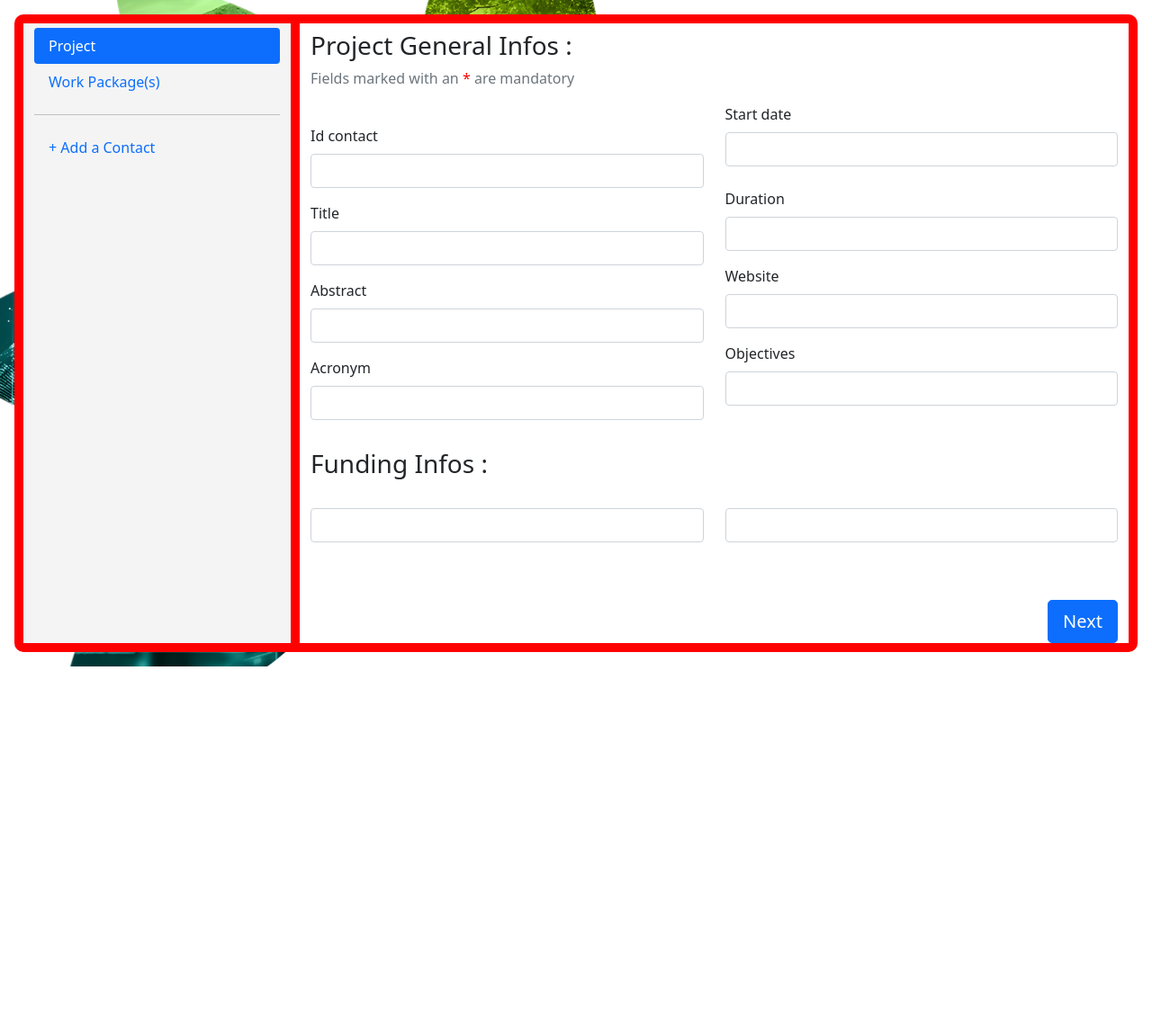
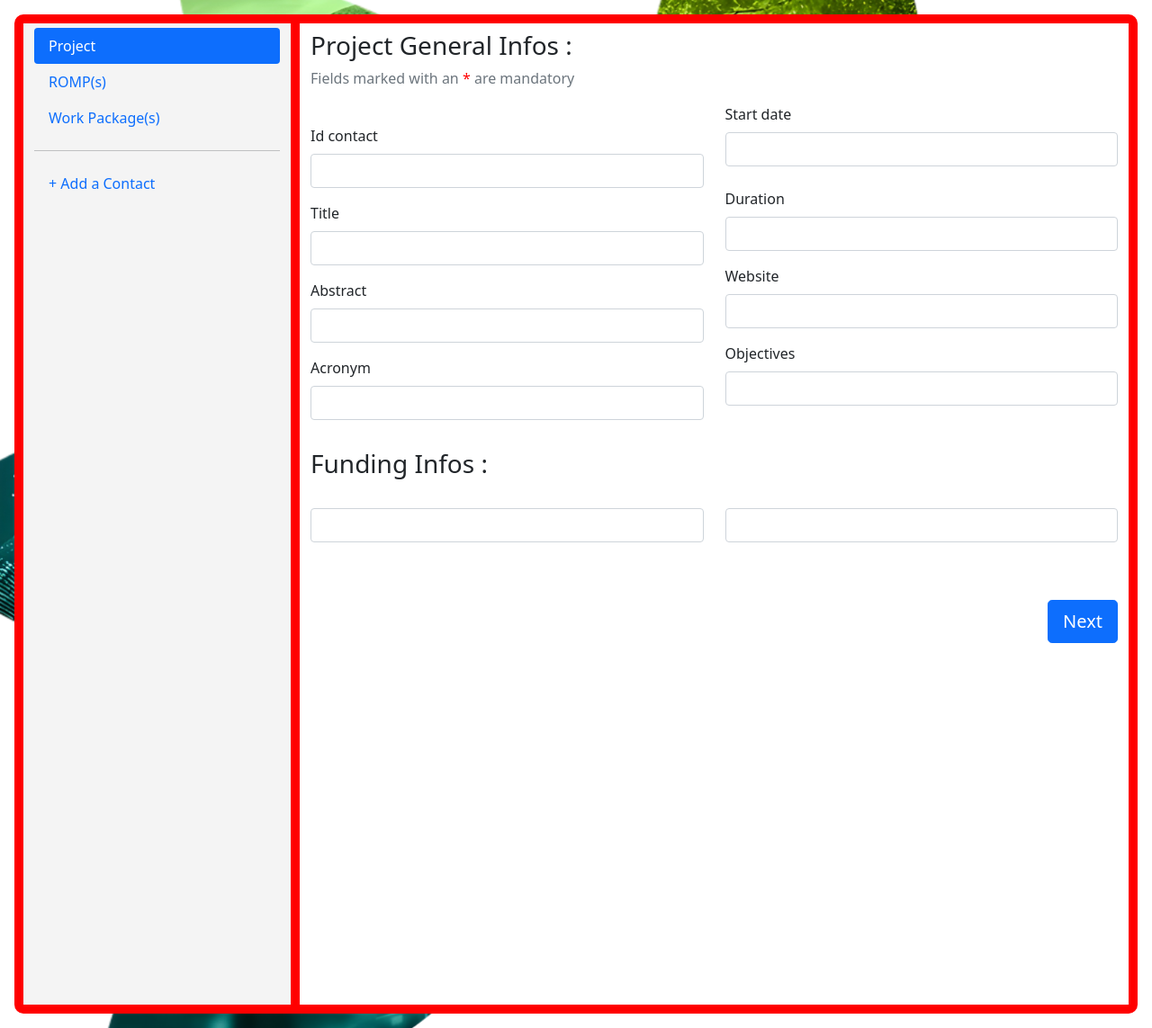
Before and after one commit to erwannSuard/dmp3, a Symfony app: template templates/project/index.html.twig in a window 1280 px wide. Shown: the part 120-1263 px from the top of the page at 90% size. Before the commit the page ends 861 px from the top, so only its background shows below. Run offline with Twig, Linux system fonts and the light colour scheme; the template is opened without the code that fills it, so the values that code supplies are empty; form fields are guessed from the names that the template uses; some libraries are stand-ins or nearby versions.

Commit message:
js dans app js  + corriger wp

```diff
--- a/templates/project/index.html.twig
+++ b/templates/project/index.html.twig
@@ -19,6 +19,13 @@
             display: inline;
         }
     </style>
+    {% block stylesheets %}
+        {{ encore_entry_link_tags('app') }}
+    {% endblock %}
+
+    {% block javascripts %}
+        {{ encore_entry_script_tags('app') }}
+    {% endblock %}
 {% endblock %}
 
 {% block div %}
@@ -28,7 +35,7 @@
             <div class="col-3" style="min-height: 78vh; background-color: #F4F4F4; border-right: solid 10px red; padding-top: 5px;">
                 <div class="nav flex-column nav-pills" id="v-pills-tab" role="tablist" aria-orientation="vertical">
                     <a class="nav-link active" id="v-pills-project-tab" data-toggle="pill" href="#v-pills-project" role="tab" aria-controls="v-pills-project" aria-selected="true">Project</a>
-{#                    <a class="nav-link" id="v-pills-romp-tab" data-toggle="pill" href="#v-pills-romp" role="tab" aria-controls="v-pills-romp" aria-selected="false">ROMP(s)</a>#}
+                    <a class="nav-link" id="v-pills-romp-tab" data-toggle="pill" href="#v-pills-romp" role="tab" aria-controls="v-pills-romp" aria-selected="false">ROMP(s)</a>
                     <a class="nav-link wp" id="v-pills-wp-tab" data-toggle="pill" href="#v-pills-wp" role="tab" aria-controls="v-pills-wp" aria-selected="false">Work Package(s)</a>
                     <hr>
                     <a class="nav-link" id="v-pills-contact-tab" data-toggle="pill" href="#v-pills-contact" role="tab" aria-controls="v-pills-contact" aria-selected="false">+ Add a Contact</a>
@@ -58,38 +65,38 @@
                                 <div class="col-6">{{ form_row (formProject.funding.vars.prototype.grantFunding) }}</div>
                                 <div class="col-6">{{ form_row (formProject.funding.vars.prototype.funder) }}</div>
                         </div>
+                        <div class="d-flex justify-content-end mt-5"><button type="button" class="btn btn-primary btn-lg" id="nextROMP">Next</button></div>
+                    </div>
+
+                    <div class="tab-pane fade" id="v-pills-romp" role="tabpanel" aria-labelledby="v-pills-romp-tab" data-controller="tabs" data-tabs-name-value="ROMP">
+                        <h3>ROMP : </h3>
+                        <p class="text-muted">Fields marked with an <span style="color: red">*</span> are mandatory</p>
+                        <nav>
+                            <div class="nav nav-tabs" id="nav-tab-romp" role="tablist" data-tabs-target="links">
+                                <a class="nav-item nav-link active" id="nav-romp-1-tab" data-toggle="tab" href="#nav-romp-1" role="tab" aria-controls="nav-romp-1" aria-selected="true">ROMP n°1</a>
+                                <button type="button" class="nav-item btn btn-primary" id="btnAddRomp" value="romp" data-tabs-target="button" data-action="tabs#openDialog">+ Add a ROMP</button>
+                            </div>
+                        </nav>
+                        <div class="tab-content" id="nav-tabContent-romp" data-tabs-target="content">
+                            <div class="tab-pane fade show active" id="nav-romp-1" role="tabpanel" aria-labelledby="nav-romp-1-tab">
+
+                                <fieldset class="row">
+                                    <div class="col-6">
+                                        {{form_row(formProject.romp.vars.prototype.submissionDate)}}
+                                        <div class="mt-3">{{form_row(formProject.romp.vars.prototype.versionRomp)}}</div>
+                                        <div class="mt-3">{{form_row(formProject.romp.vars.prototype.deliverable)}}</div>
+                                    </div>
+
+                                    <div class="col-6">
+                                        <div class="mt-6">{{form_row(formProject.romp.vars.prototype.licenceRomp)}}</div>
+                                        <div class="mt-3">{{form_row(formProject.romp.vars.prototype.ethicalIssues)}}</div>
+                                        <div class="mt-3">{{form_row(formProject.romp.vars.prototype.contactRomp)}}</div>
+                                    </div>
+                                </fieldset>
+                            </div>
+                        </div>
                         <div class="d-flex justify-content-end mt-5"><button type="button" class="btn btn-primary btn-lg" id="nextWP">Next</button></div>
                     </div>
-
-{#                    <div class="tab-pane fade" id="v-pills-romp" role="tabpanel" aria-labelledby="v-pills-romp-tab" data-controller="tabs" data-tabs-name-value="ROMP">#}
-{#                        <h3>ROMP : </h3>#}
-{#                        <p class="text-muted">Fields marked with an <span style="color: red">*</span> are mandatory</p>#}
-{#                        <nav>#}
-{#                            <div class="nav nav-tabs" id="nav-tab-romp" role="tablist" data-tabs-target="links">#}
-{#                                <a class="nav-item nav-link active" id="nav-romp-1-tab" data-toggle="tab" href="#nav-romp-1" role="tab" aria-controls="nav-romp-1" aria-selected="true">ROMP n°1</a>#}
-{#                                <button type="button" class="nav-item btn btn-primary" id="btnAddRomp" value="romp" data-tabs-target="button" data-action="tabs#openDialog">+ Add a ROMP</button>#}
-{#                            </div>#}
-{#                        </nav>#}
-{#                        <div class="tab-content" id="nav-tabContent-romp" data-tabs-target="content">#}
-{#                            <div class="tab-pane fade show active" id="nav-romp-1" role="tabpanel" aria-labelledby="nav-romp-1-tab">#}
-
-{#                                <fieldset class="row">#}
-{#                                    <div class="col-6">#}
-{#                                        {{form_row(formProject.romp.vars.prototype.submissionDate)}}#}
-{#                                        <div class="mt-3">{{form_row(formProject.romp.vars.prototype.versionRomp)}}</div>#}
-{#                                        <div class="mt-3">{{form_row(formProject.romp.vars.prototype.deliverable)}}</div>#}
-{#                                    </div>#}
-
-{#                                    <div class="col-6">#}
-{#                                        <div class="mt-6">{{form_row(formProject.romp.vars.prototype.licenceRomp)}}</div>#}
-{#                                        <div class="mt-3">{{form_row(formProject.romp.vars.prototype.ethicalIssues)}}</div>#}
-{#                                        <div class="mt-3">{{form_row(formProject.romp.vars.prototype.contactRomp)}}</div>#}
-{#                                    </div>#}
-{#                                </fieldset>#}
-{#                            </div>#}
-{#                        </div>#}
-{#                        <button class="btn-primary rounded" style="margin-top: 10px;">Next</button>#}
-{#                    </div>#}
 
                     <div class="tab-pane fade" id="v-pills-wp" role="tabpanel" aria-labelledby="v-pills-wp-tab" data-controller="tabs" data-tabs-name-value="WP">
                         <nav>
@@ -99,14 +106,15 @@
                             </div>
                         </nav>
                         <div class="tab-content" id="nav-tabContent-wp" data-tabs-target="content">
-                            <div class="tab-pane fade show active" id="nav-wp-1" role="tabpanel" aria-labelledby="nav-wp-1-tab">
+                            <fieldset class="tab-pane fade show active" id="nav-wp-1" role="tabpanel" aria-labelledby="nav-wp-1-tab">
 
                                 <h3>Work Packages</h3>
-                                    <ul class="idRefProject" id="wpHolder"
+                                <ul class="idRefProject"
+                                        {# Ajouter des wps : #}
 
                                     data-index="{{ formProject.idRefProject|length > 0 ? formProject.idRefProject|last.vars.idRefProject + 1 : 0 }}"
                                     data-prototype="{{ form_widget(formProject.idRefProject.vars.prototype)|e('html_attr') }}"
-                                    >     Ajouter des wps :
+                                >
                                     {% for wp in formProject.idRefProject %}
                                         <li>
                                             <fieldset>
@@ -121,6 +129,7 @@
                                 <button type="button" class="add_item_link" data-collection-holder-class="idRefProject">
                                     Add a Work Package
                                 </button>
+                                 </fieldset>
                                 {{ form_end(formProject) }}
                             </div>
                         </div>
@@ -225,7 +234,7 @@
 {#    </ul>#}
 
 {# Bouton ajout WP#}
-{#<button type="button" class="add_item_link" data-collection-holder-class="idRefProject">#}
+{#<button type="button" class="" data-collection-holder-class="idRefProject">#}
 {#Add a Work Package#}
 {#</button>#}
 
@@ -275,43 +284,46 @@ li {
 
 
 //Ajouter Work Packages
-const addFormToCollection = () => {
-    const collectionHolder = document.querySelector("#wpHolder");
+// const addFormToCollection = (e) => {
+//     const collectionHolder = document.querySelector('.' + e.currentTarget.dataset.collectionHolderClass);
+//     console.log(collectionHolder);
+//     const item = document.createElement('li');
+//
+//     item.innerHTML = collectionHolder
+//     .dataset
+//     .prototype
+//     .replace(/__name__/g,
+//     collectionHolder.dataset.index
+//     );
+//
+//     collectionHolder.appendChild(item);
+//
+//     collectionHolder.dataset.index++;
+//
+// }
+//     $(".add_item_link").on("click", () => {
+//         console.log("click btn wp")
+//         console.log(event.currentTarget.dataset.collectionHolderClass)
+//
+//         addFormToCollection();
+//     })
+//     //onClick
+//     document.querySelectorAll('.add_item_link').forEach(btn => {
+//         btn.addEventListener('click', () => {
+//             console.log("btn click wp");
+//             addFormToCollection();
+//         })
+//     });
 
-    const item = document.createElement('li');
-
-    item.innerHTML = collectionHolder
-    .dataset
-    .prototype
-    .replace(/__name__/g,
-    collectionHolder.dataset.index
-    );
-
-    collectionHolder.appendChild(item);
-
-    collectionHolder.dataset.index++;
-
-}
-    $(".add_item_link").on("click", () => {
-        console.log("click btn wp")
-        console.log(e)
-
-        addFormToCollection();
+    // btn next project a romp
+    $("#nextROMP").on("click" , () => {
+        btnNextRomp = document.querySelector("#v-pills-romp-tab");
+        btnNextRomp.click();
 })
-    //onClick
-    document.querySelectorAll('.add_item_link').forEach(btn => {
-        btn.addEventListener('click', () => {
-            console.log("btn click wp");
-            addFormToCollection();
-        })
-    });
-
-    // btn next project a wp
+// btn next romp a wp
     $("#nextWP").on("click" , () => {
-        let test = document.querySelector("#v-pills-wp-tab");
-
-        console.log( test)
-        test.click();
+        btnNextWp = document.querySelector("#v-pills-wp-tab");
+        btnNextWp.click();
 })
 </script>
 {% endblock %}
```
Also changed, not shown: assets/app.js (+22 -0 lines). Lines whose indentation alone changed are shown as unchanged.
